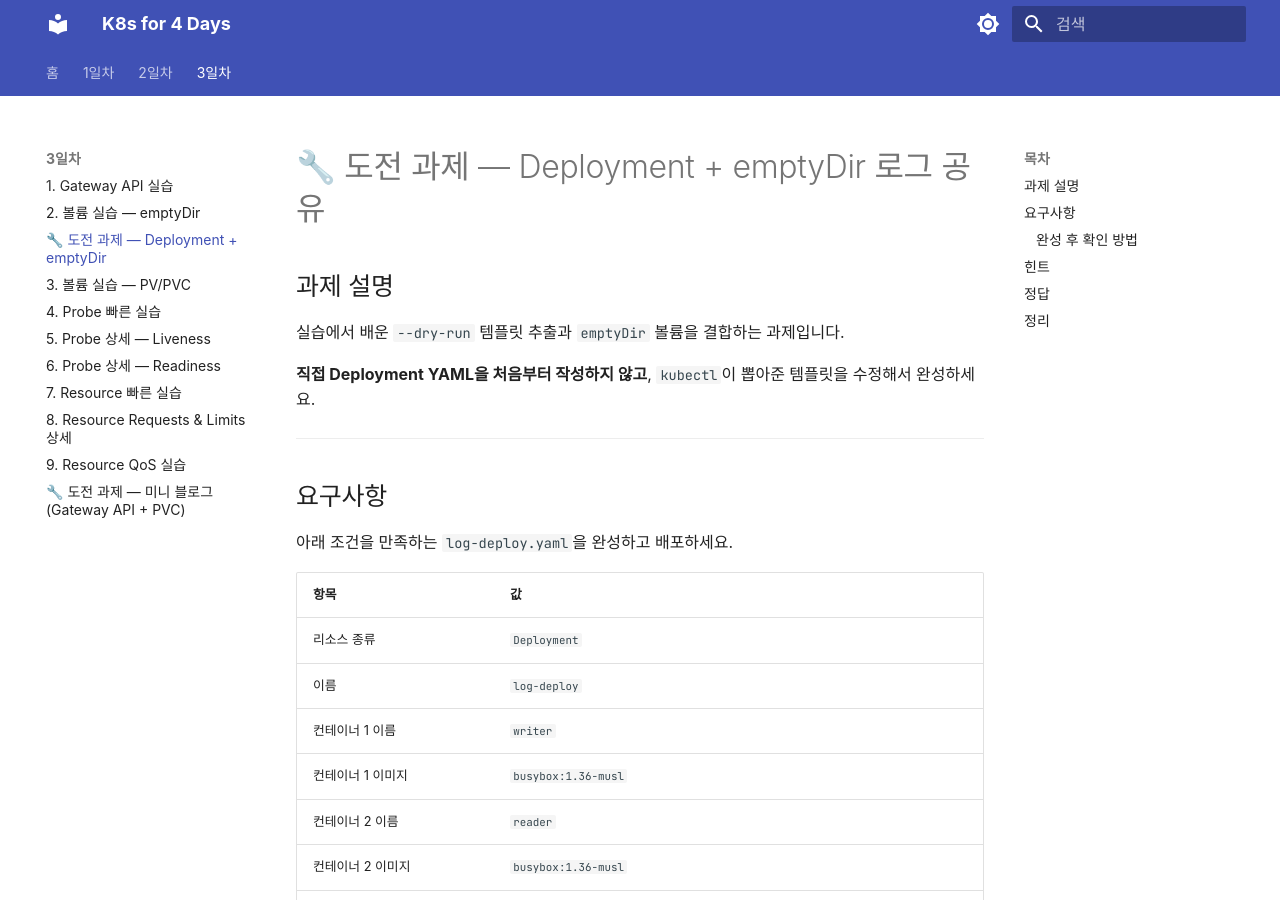
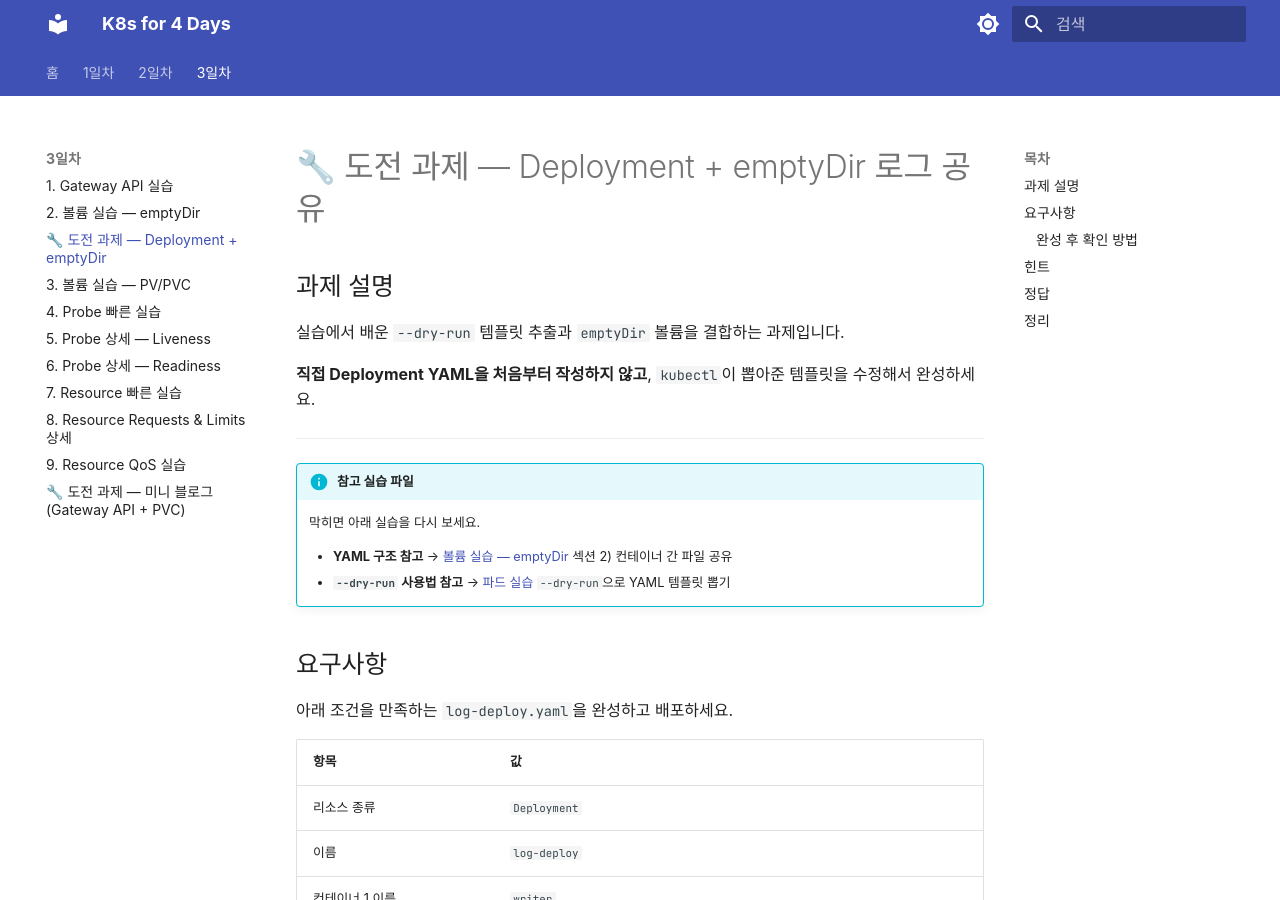
Before and after one commit to skilleat-labs/k8s-for-4days, an MkDocs documentation site: the page built from docs/day3/challenge-emptydir.md, in a window 1280 px wide and 900 px high. Built offline with MkDocs 1.6.1 and Material for MkDocs 9.7.7, drawn with Linux system fonts in a browser that asks for light colours; some web fonts are replaced.

Commit message:
Add reference links to emptyDir and dry-run lab sections
Co-Authored-By: Claude Sonnet 4.6 <noreply@anthropic.com>

```diff
--- a/docs/day3/challenge-emptydir.md
+++ b/docs/day3/challenge-emptydir.md
@@ -7,6 +7,12 @@
 **직접 Deployment YAML을 처음부터 작성하지 않고**, `kubectl`이 뽑아준 템플릿을 수정해서 완성하세요.
 
 ---
+
+!!! info "참고 실습 파일"
+    막히면 아래 실습을 다시 보세요.
+
+    - **YAML 구조 참고** → [볼륨 실습 — emptyDir](./3-3-1-emptydir.md) 섹션 2) 컨테이너 간 파일 공유
+    - **`--dry-run` 사용법 참고** → [파드 실습](../day1/2-1-pod.md) `--dry-run`으로 YAML 템플릿 뽑기
 
 ## 요구사항
 
```
